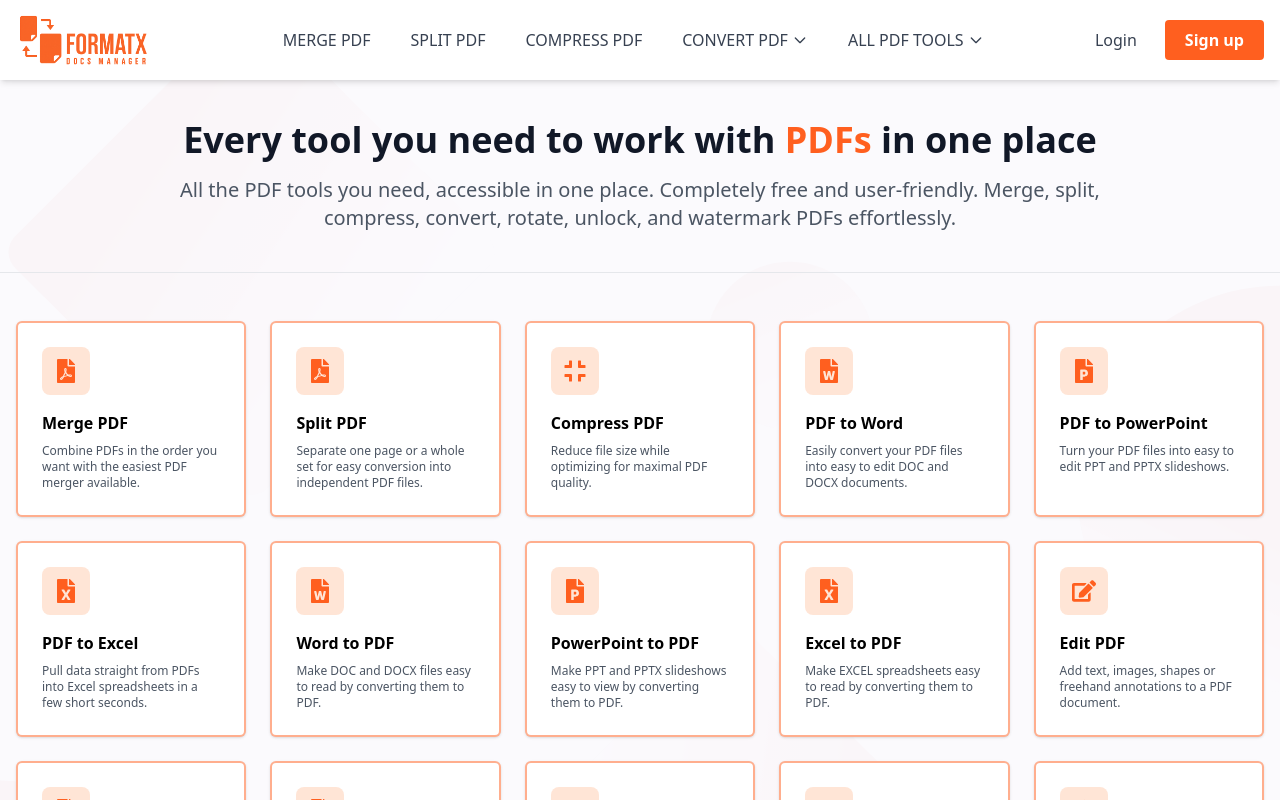
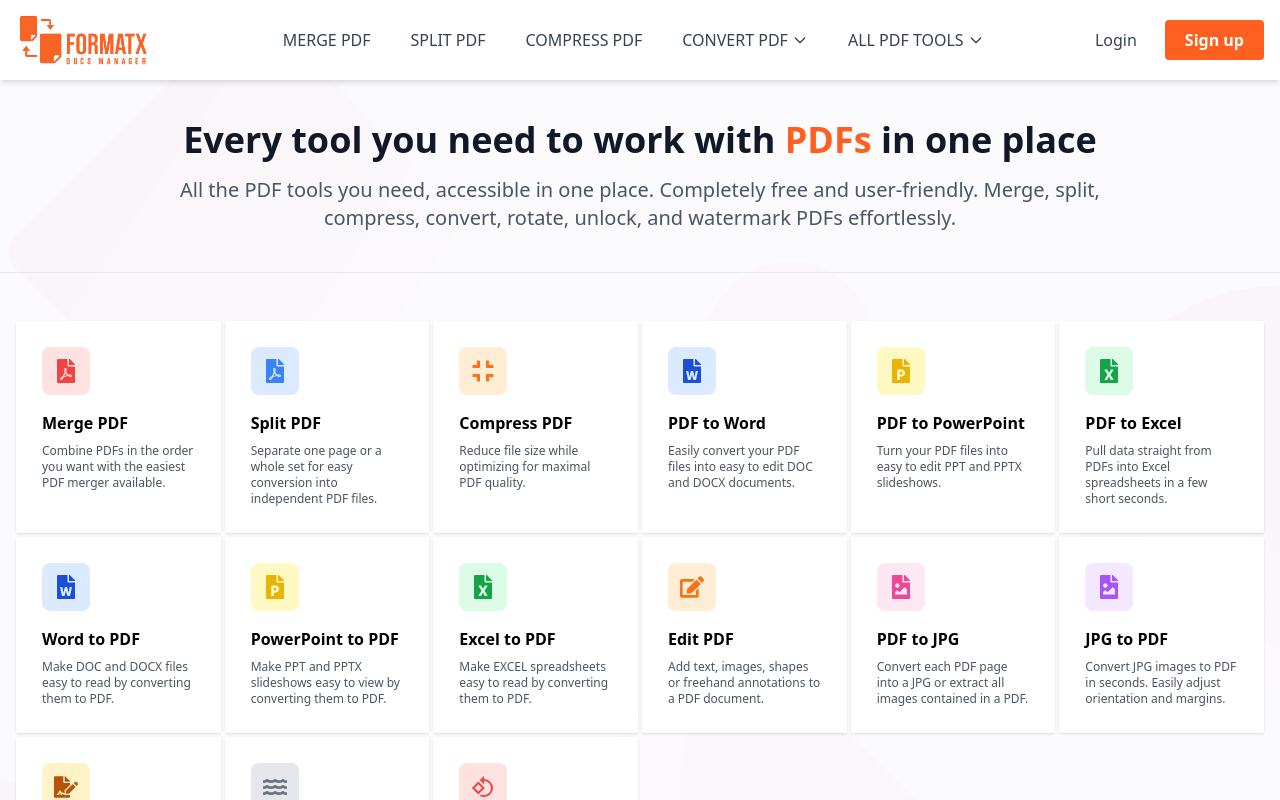
Before and after one commit to myasirghaffar/formatx, a React (Vite) app: page / in a window 1280 px wide. Shown: the top 800 px of the page. Built offline with nearby package versions, Linux system fonts and the light colour scheme.

Commit message:
changes done

```diff
--- a/src/components/SolutionsSection.jsx
+++ b/src/components/SolutionsSection.jsx
@@ -1,5 +1,5 @@
 const SolutionsSection = () => (
-  <section className="py-20 bg-white text-center border-b border-gray-200">
+  <section className="py-20 px-3 bg-white text-center border-b border-gray-200">
     <h2 className="text-3xl font-bold mb-10">Looking for another solution?</h2>
     <div className="max-w-5xl mx-auto grid grid-cols-1 md:grid-cols-3 gap-12">
       <div>
--- a/src/components/ToolPage.jsx
+++ b/src/components/ToolPage.jsx
@@ -1,6 +1,5 @@
 import { FaCloudUploadAlt } from "react-icons/fa";
 import React, { useRef, useState } from "react";
-import { uploadPDF } from "../utils/pdfApi";
 
 // Map route path to API endpoint and file input config
 const toolConfig = {
@@ -63,17 +62,21 @@ const ToolPage = ({ title, desc, button }) => {
     <main className="flex flex-col items-center justify-center min-h-[70vh] bg-[#f7f6fb] py-16">
       <h1 className="text-3xl md:text-4xl font-bold mb-4 text-gray-900 text-center">{title}</h1>
       <p className="text-lg text-gray-600 mb-10 text-center max-w-2xl">{desc}</p>
-      <div className="flex flex-col items-center bg-white p-8 rounded-lg shadow w-full max-w-md">
+      <div className="flex flex-col items-center bg-white px-6 py-16 rounded-lg shadow w-full max-w-md">
         <input
           type="file"
           ref={fileRef}
           multiple={!!config.multiple}
           accept={config.accept}
-          className="mb-4"
+          className="mb-4 hidden"
+          onChange={async () => {
+            setError("");
+            await handleUpload();
+          }}
         />
         <button
-          className="flex items-center gap-2 bg-primary hover:bg-primary/90 text-white font-semibold px-8 py-3 rounded transition-all mb-2"
-          onClick={handleUpload}
+          className="flex items-center gap-2 bg-primary hover:bg-primary/90 text-white font-semibold px-8 py-4 rounded transition-all mb-2"
+          onClick={() => fileRef.current && fileRef.current.click()}
           disabled={loading}
         >
           <FaCloudUploadAlt /> {button}
--- a/src/components/ToolsGrid.jsx
+++ b/src/components/ToolsGrid.jsx
@@ -3,33 +3,33 @@ import { FaFilePdf, FaFileWord, FaFilePowerpoint, FaFileExcel, FaFileImage, FaFi
 import { MdOutlineRotate90DegreesCcw } from "react-icons/md";
 
 const tools = [
-  { title: "Merge PDF", desc: "Combine PDFs in the order you want with the easiest PDF merger available.", icon: FaFilePdf, path: "merge-pdf" },
-  { title: "Split PDF", desc: "Separate one page or a whole set for easy conversion into independent PDF files.", icon: FaFilePdf, path: "split-pdf" },
-  { title: "Compress PDF", desc: "Reduce file size while optimizing for maximal PDF quality.", icon: FaCompress, path: "compress-pdf" },
-  { title: "PDF to Word", desc: "Easily convert your PDF files into easy to edit DOC and DOCX documents.", icon: FaFileWord, path: "pdf-to-word" },
-  { title: "PDF to PowerPoint", desc: "Turn your PDF files into easy to edit PPT and PPTX slideshows.", icon: FaFilePowerpoint, path: "pdf-to-powerpoint" },
-  { title: "PDF to Excel", desc: "Pull data straight from PDFs into Excel spreadsheets in a few short seconds.", icon: FaFileExcel, path: "pdf-to-excel" },
-  { title: "Word to PDF", desc: "Make DOC and DOCX files easy to read by converting them to PDF.", icon: FaFileWord, path: "word-to-pdf" },
-  { title: "PowerPoint to PDF", desc: "Make PPT and PPTX slideshows easy to view by converting them to PDF.", icon: FaFilePowerpoint, path: "powerpoint-to-pdf" },
-  { title: "Excel to PDF", desc: "Make EXCEL spreadsheets easy to read by converting them to PDF.", icon: FaFileExcel, path: "excel-to-pdf" },
-  { title: "Edit PDF", desc: "Add text, images, shapes or freehand annotations to a PDF document.", icon: FaEdit, path: "edit-pdf" },
-  { title: "PDF to JPG", desc: "Convert each PDF page into a JPG or extract all images contained in a PDF.", icon: FaFileImage, path: "pdf-to-jpg" },
-  { title: "JPG to PDF", desc: "Convert JPG images to PDF in seconds. Easily adjust orientation and margins.", icon: FaFileImage, path: "jpg-to-pdf" },
-  { title: "Sign PDF", desc: "Sign yourself or request electronic signatures from others.", icon: FaFileSignature, path: "sign-pdf" },
-  { title: "Watermark", desc: "Stamp an image or text over your PDF in seconds.", icon: FaWater, path: "watermark" },
-  { title: "Rotate PDF", desc: "Rotate your PDFs the way you need them. You can even rotate multiple PDFs at once!", icon: MdOutlineRotate90DegreesCcw, path: "rotate-pdf" },
+  { title: "Merge PDF", desc: "Combine PDFs in the order you want with the easiest PDF merger available.", icon: FaFilePdf, path: "merge-pdf", iconColor: "text-red-500", bgColor: "bg-red-100" },
+  { title: "Split PDF", desc: "Separate one page or a whole set for easy conversion into independent PDF files.", icon: FaFilePdf, path: "split-pdf", iconColor: "text-blue-500", bgColor: "bg-blue-100" },
+  { title: "Compress PDF", desc: "Reduce file size while optimizing for maximal PDF quality.", icon: FaCompress, path: "compress-pdf", iconColor: "text-orange-500", bgColor: "bg-orange-100" },
+  { title: "PDF to Word", desc: "Easily convert your PDF files into easy to edit DOC and DOCX documents.", icon: FaFileWord, path: "pdf-to-word", iconColor: "text-blue-700", bgColor: "bg-blue-100" },
+  { title: "PDF to PowerPoint", desc: "Turn your PDF files into easy to edit PPT and PPTX slideshows.", icon: FaFilePowerpoint, path: "pdf-to-powerpoint", iconColor: "text-yellow-500", bgColor: "bg-yellow-100" },
+  { title: "PDF to Excel", desc: "Pull data straight from PDFs into Excel spreadsheets in a few short seconds.", icon: FaFileExcel, path: "pdf-to-excel", iconColor: "text-green-600", bgColor: "bg-green-100" },
+  { title: "Word to PDF", desc: "Make DOC and DOCX files easy to read by converting them to PDF.", icon: FaFileWord, path: "word-to-pdf", iconColor: "text-blue-700", bgColor: "bg-blue-100" },
+  { title: "PowerPoint to PDF", desc: "Make PPT and PPTX slideshows easy to view by converting them to PDF.", icon: FaFilePowerpoint, path: "powerpoint-to-pdf", iconColor: "text-yellow-500", bgColor: "bg-yellow-100" },
+  { title: "Excel to PDF", desc: "Make EXCEL spreadsheets easy to read by converting them to PDF.", icon: FaFileExcel, path: "excel-to-pdf", iconColor: "text-green-600", bgColor: "bg-green-100" },
+  { title: "Edit PDF", desc: "Add text, images, shapes or freehand annotations to a PDF document.", icon: FaEdit, path: "edit-pdf", iconColor: "text-orange-500", bgColor: "bg-orange-100" },
+  { title: "PDF to JPG", desc: "Convert each PDF page into a JPG or extract all images contained in a PDF.", icon: FaFileImage, path: "pdf-to-jpg", iconColor: "text-pink-500", bgColor: "bg-pink-100" },
+  { title: "JPG to PDF", desc: "Convert JPG images to PDF in seconds. Easily adjust orientation and margins.", icon: FaFileImage, path: "jpg-to-pdf", iconColor: "text-purple-500", bgColor: "bg-purple-100" },
+  { title: "Sign PDF", desc: "Sign yourself or request electronic signatures from others.", icon: FaFileSignature, path: "sign-pdf", iconColor: "text-amber-700", bgColor: "bg-amber-100" },
+  { title: "Watermark", desc: "Stamp an image or text over your PDF in seconds.", icon: FaWater, path: "watermark", iconColor: "text-gray-500", bgColor: "bg-gray-200" },
+  { title: "Rotate PDF", desc: "Rotate your PDFs the way you need them. You can even rotate multiple PDFs at once!", icon: MdOutlineRotate90DegreesCcw, path: "rotate-pdf", iconColor: "text-red-500", bgColor: "bg-red-100" },
 ];
 
 const ToolsGrid = () => (
   <section className="py-12 bg-[#f7f6fb] bg-opacity-50 text-center border-b border-gray-200">
     <div className="max-w-7xl mx-auto px-4">
-      <div className="grid grid-cols-1 sm:grid-cols-2 md:grid-cols-3 lg:grid-cols-5 gap-6">
+      <div className="grid grid-cols-2 sm:grid-cols-2 md:grid-cols-3 lg:grid-cols-6 gap-1">
         {tools.map((tool) => {
           const Icon = tool.icon;
           return (
-            <Link to={`/${tool.path}`} key={tool.title} className="group bg-white hover:bg-green-50 p-6 rounded-md shadow hover:shadow-lg transition-shadow flex flex-col items-left text-left cursor-pointer border-2 border-primary/50 hover:border-green-600">
-              <div className="w-12 h-12 bg-primary-light group-hover:bg-green-100 rounded-lg flex items-center justify-center mb-4 transition-colors duration-200">
-                <Icon className="h-6 w-6 text-primary group-hover:text-green-600 transition-colors duration-200" />
+            <Link to={`/${tool.path}`} key={tool.title} className="group bg-white hover:bg-green-50 p-6 rounded-sm shadow hover:shadow-lg transition-shadow flex flex-col items-left text-left cursor-pointer border-2 border-white hover:border-green-600">
+              <div className={`w-12 h-12 ${tool.bgColor} group-hover:bg-green-100 rounded-lg flex items-center justify-center mb-4 transition-colors duration-200`}>
+                <Icon className={`h-6 w-6 ${tool.iconColor} group-hover:text-green-600 transition-colors duration-200`} />
               </div>
               <h3 className="text-base font-semibold mb-2">{tool.title}</h3>
               <p className="text-xs text-gray-600">{tool.desc}</p>
--- a/src/components/TrustedBySection.jsx
+++ b/src/components/TrustedBySection.jsx
@@ -1,5 +1,5 @@
 const TrustedBySection = () => (
-  <section className="py-20 bg-[#f7f6fb] bg-opacity-50 text-center border-b border-gray-200">
+  <section className="py-20 px-3 bg-[#f7f6fb] bg-opacity-50 text-center border-b border-gray-200">
     <h2 className="text-3xl font-bold mb-6">The PDF software trusted by millions of users</h2>
     <p className="text-gray-600 max-w-2xl mx-auto mb-10 text-lg">FormatX is your number one web app for editing PDF with ease. Enjoy all the tools you need to work efficiently with your digital documents while keeping your data safe and secure.</p>
     <div className="flex flex-wrap justify-center space-x-8 gap-y-4 mt-8">
```
